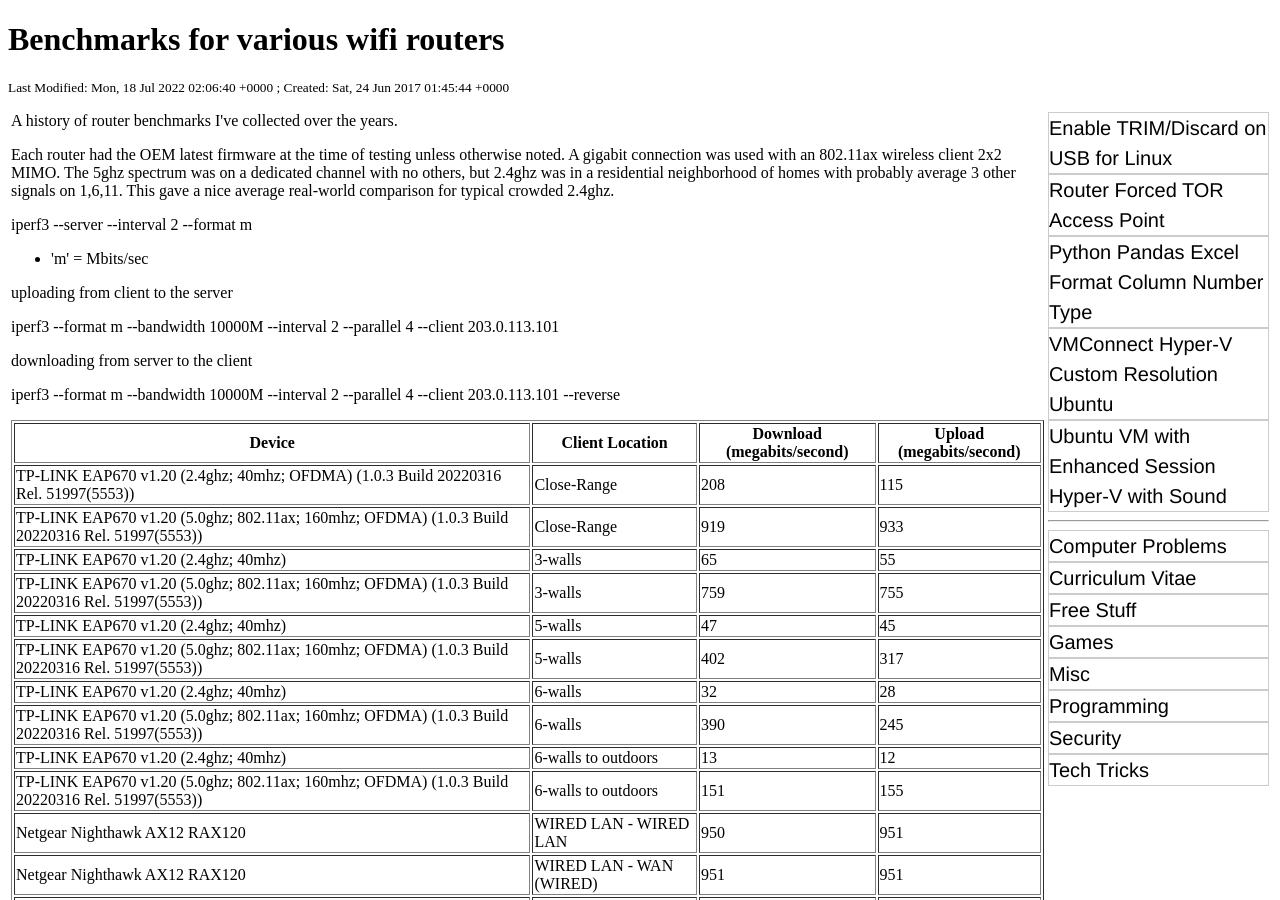
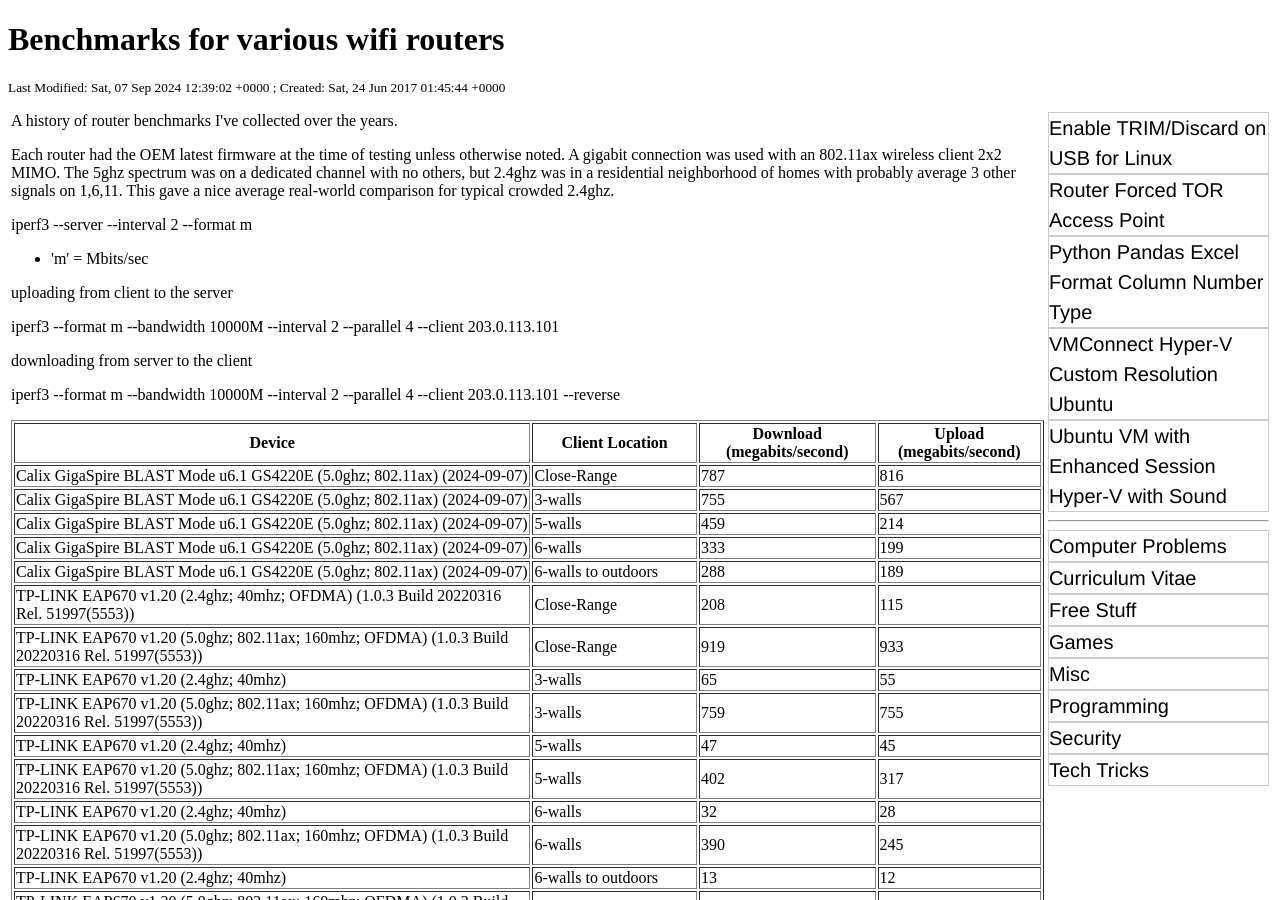
Before and after one commit to rbeede/rbeede.github.io, a Jekyll site: the page built from _posts/2022-05-14-benchmarks_for_various_wifi_routers.html, in a window 1280 px wide and 900 px high. Built offline with Jekyll 4.4.1, drawn with Linux system fonts in a browser that asks for light colours.

Commit message:
Calix GigaSpire BLAST Mode u6.1 GS4220E

```diff
--- a/_posts/2022-05-14-benchmarks_for_various_wifi_routers.html
+++ b/_posts/2022-05-14-benchmarks_for_various_wifi_routers.html
@@ -27,6 +27,37 @@
 </p>
 
 <table border="1"><tr><th>Device</th><th>Client Location</th><th>Download (megabits/second)</th><th>Upload (megabits/second)</th></tr>
+
+<tr>
+  <td>Calix GigaSpire BLAST Mode u6.1 GS4220E (5.0ghz; 802.11ax) (2024-09-07)</td>
+  <td>Close-Range</td>
+  <td>787</td>
+  <td>816</td>
+</tr>
+<tr>
+  <td>Calix GigaSpire BLAST Mode u6.1 GS4220E (5.0ghz; 802.11ax) (2024-09-07)</td>
+  <td>3-walls</td>
+  <td>755</td>
+  <td>567</td>
+</tr>
+<tr>
+  <td>Calix GigaSpire BLAST Mode u6.1 GS4220E (5.0ghz; 802.11ax) (2024-09-07)</td>
+  <td>5-walls</td>
+  <td>459</td>
+  <td>214	</td>
+</tr>
+<tr>
+   <td>Calix GigaSpire BLAST Mode u6.1 GS4220E (5.0ghz; 802.11ax) (2024-09-07)</td>
+  <td>6-walls</td>
+  <td>333</td>
+  <td>199</td>
+</tr>
+<tr>
+   <td>Calix GigaSpire BLAST Mode u6.1 GS4220E (5.0ghz; 802.11ax) (2024-09-07)</td>
+  <td>6-walls to outdoors</td>
+  <td>288</td>
+  <td>189</td>
+</tr>
 
 <tr>
   <td>TP-LINK EAP670 v1.20 (2.4ghz; 40mhz; OFDMA) (1.0.3 Build 20220316 Rel. 51997(5553))</td>
```
Also changed, not shown: other parts of _posts/2022-05-14-benchmarks_for_various_wifi_routers.html (+1 -1 lines).
